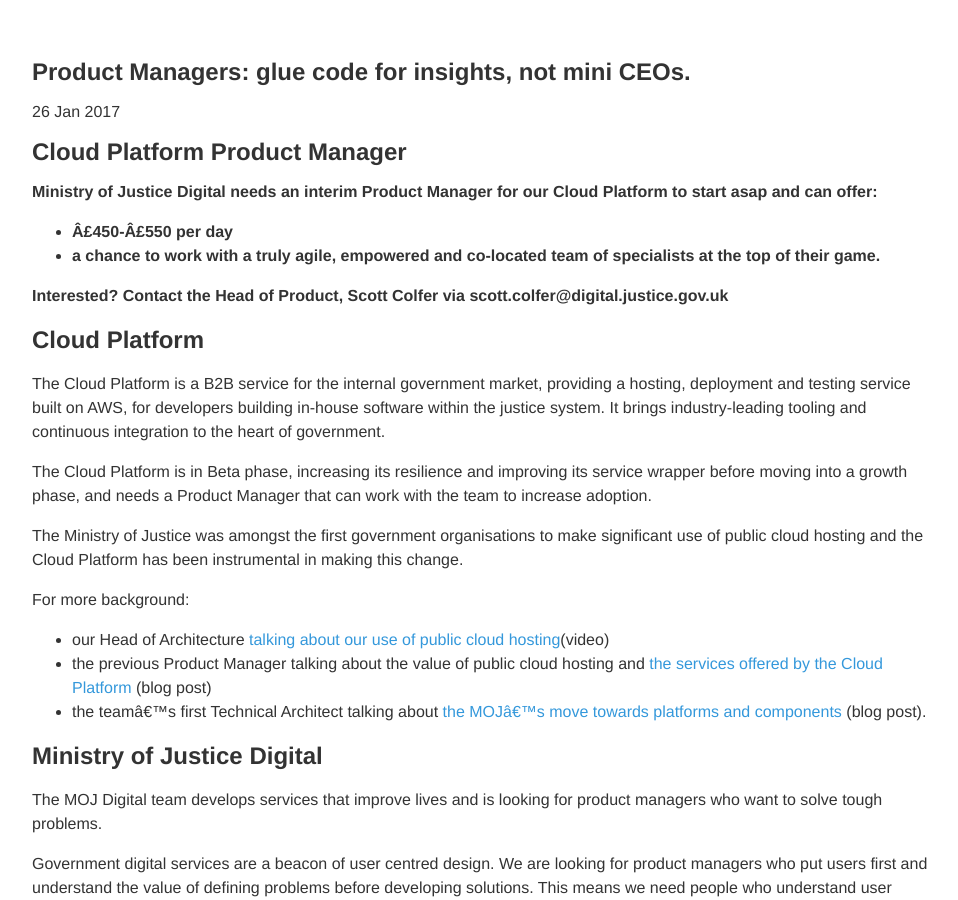
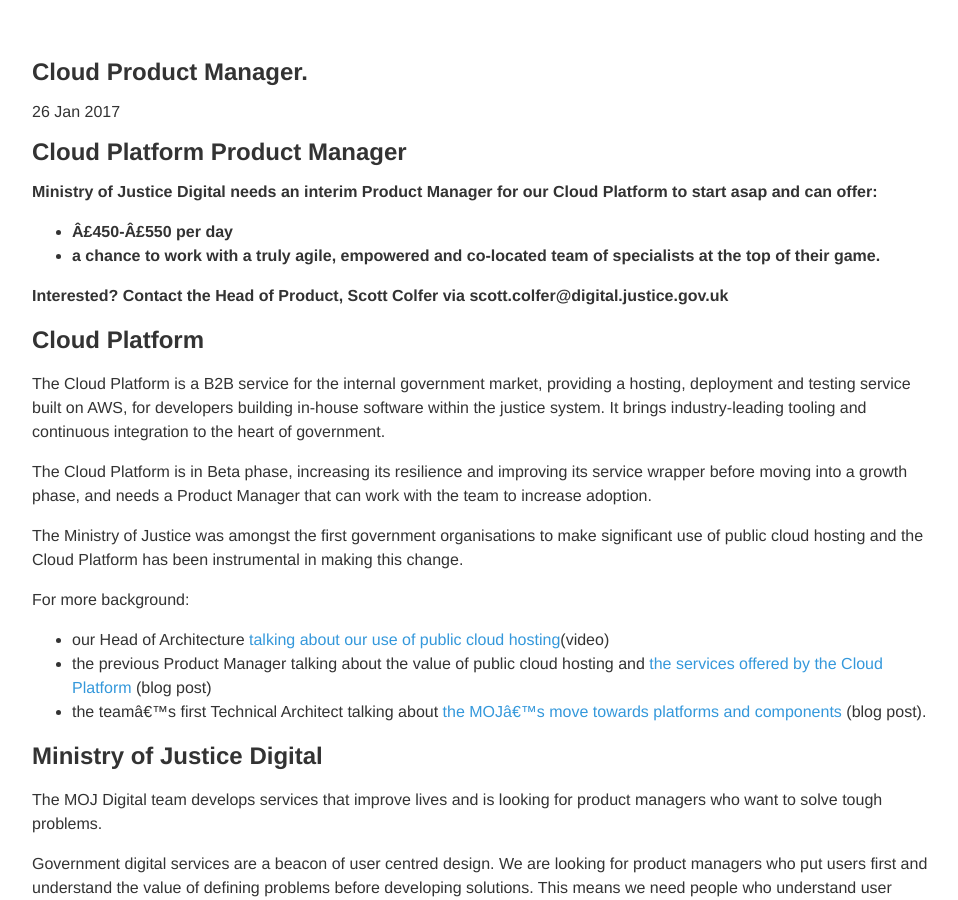
Before and after one commit to scottcolfer/scottcolfer.github.io, a Jekyll site: the page built from _posts/2017-01-26-cloud-product-manager.md, in a window 1280 px wide and 900 px high. Shown: the whole window, without its empty margins (160-1118 px from the left). Built offline with Jekyll 4.4.1, drawn with Linux system fonts in a browser that asks for light colours.

Commit message:
Update 2017-01-26-cloud-product-manager.md
Corrected error in title

```diff
--- a/_posts/2017-01-26-cloud-product-manager.md
+++ b/_posts/2017-01-26-cloud-product-manager.md
@@ -1,6 +1,6 @@
 ---
 layout: post
-title: "Product Managers: glue code for insights, not mini CEOs."
+title: "Cloud Product Manager."
 date: 2017-01-26
 ---
 
```
